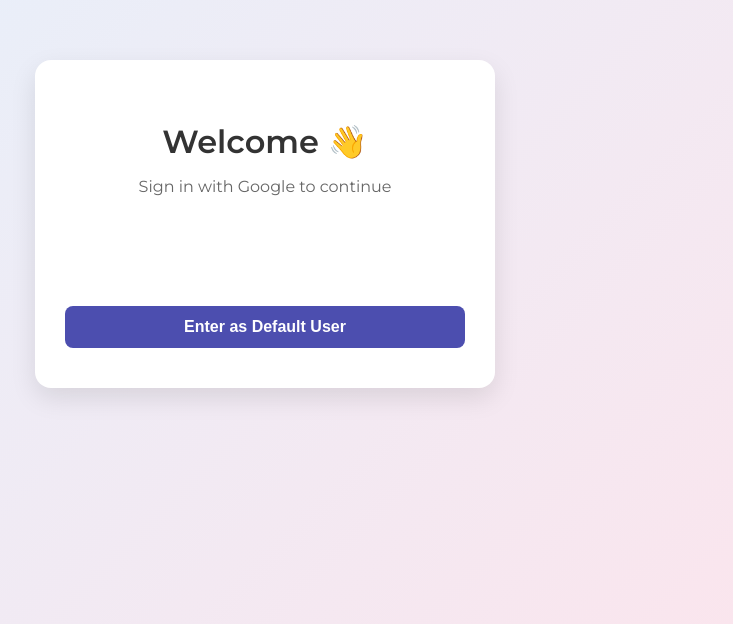
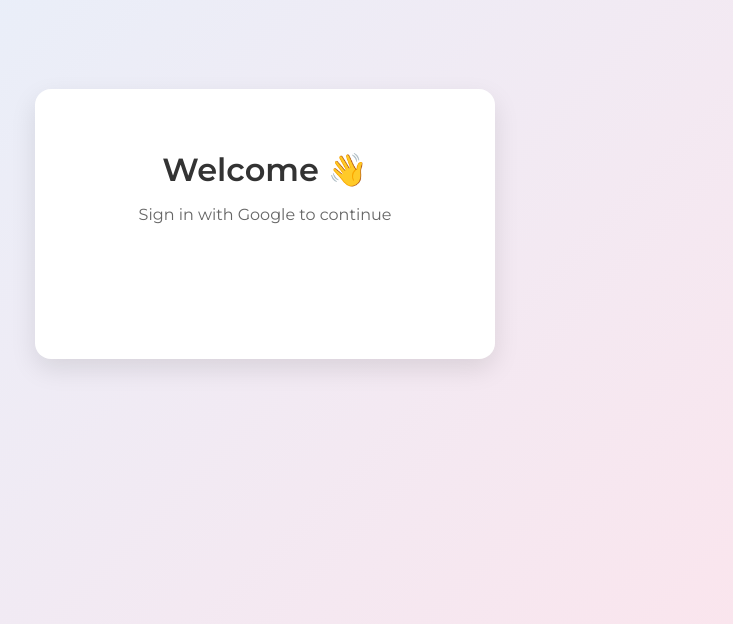
Before and after one commit to oleksanya/reenbit-test, an Angular app in the folder client/: page /auth in a window 1280 px wide. Shown: the part 176-800 px from the top of the page, without its empty margins (375-1108 px from the left). Built offline with nearby package versions, Linux system fonts and the light colour scheme.

Commit message:
comment button for creating new default user, not ready yet

```diff
--- a/client/src/app/components/user-login/user-login.component.html
+++ b/client/src/app/components/user-login/user-login.component.html
@@ -5,6 +5,6 @@
 
     <div id="google-signin-button"></div>
 
-    <button class="default-user-btn" (click)="enterAsDefaultUser()">Enter as Default User</button>
+    <!-- <button class="default-user-btn" (click)="enterAsDefaultUser()">Enter as Default User</button> -->
   </div>
 </div>
```
